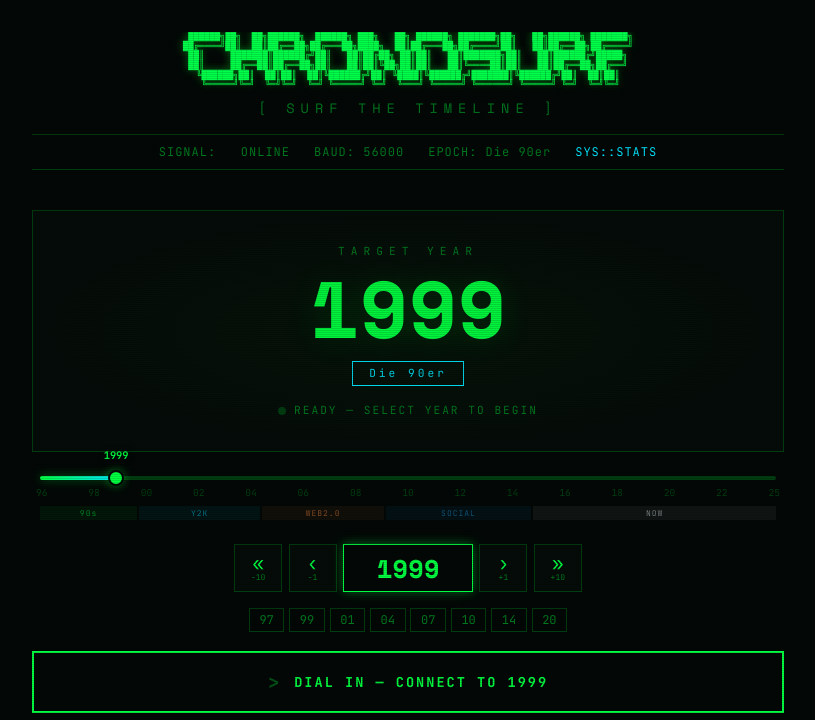
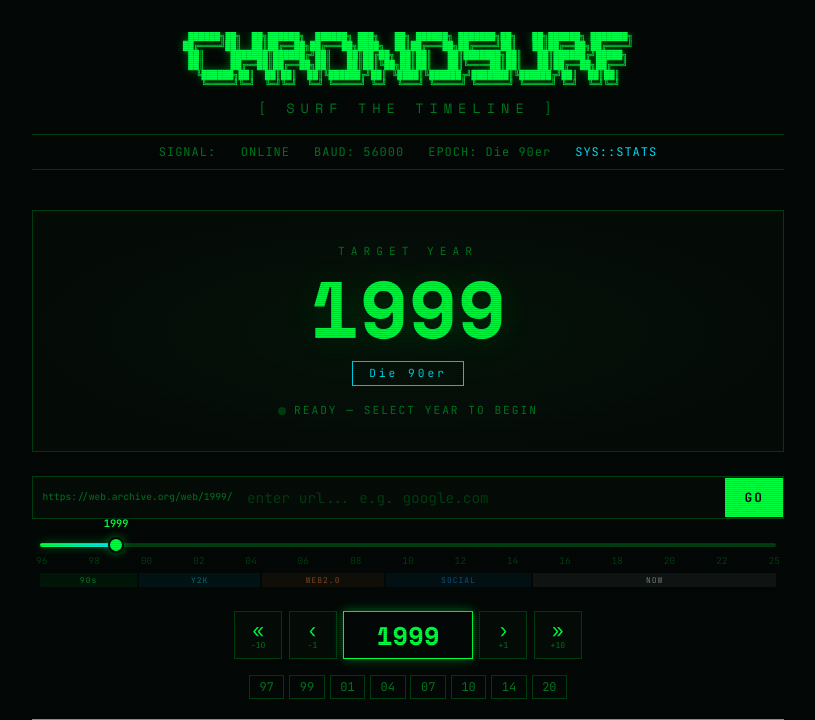
Before and after one commit to tobeehh/56kwifi, a Flask app: page / in a window 1280 px wide. Shown: the top 720 px of the page, without its empty margins (232-1047 px from the left). Run offline with Flask 3, Linux system fonts and the light colour scheme; parts of the project's set-up code (start-up, migrations or seed data) failed here and were passed over.

Commit message:
feat: URL search bar for direct Wayback Machine access
Added a search bar between time display and timeline that lets users
type any URL and open it directly via the Wayback Machine:

  https://web.archive.org/web/{year}/http://{user-input}

- Shows the Wayback URL prefix with current year (updates live)
- Strips http:// or https:// if user includes it
- Enter key or GO button opens in new tab
- Styled inline with the retro terminal theme
- Placeholder: "enter url... e.g. google.com"

This bypasses the HTTP proxy entirely and works reliably for any
site since it goes directly to web.archive.org via HTTPS.

https://claude.ai/code/session_01WCLzJmdB4ZKcrvSBURMppV

```diff
--- a/portal/static/style.css
+++ b/portal/static/style.css
@@ -396,6 +396,65 @@ a:hover { text-decoration: underline; }
 .timeline-range::-moz-range-thumb {
     width: 24px; height: 24px;
     background: transparent; border: none;
+}
+
+/* =============================================
+   Search Bar
+   ============================================= */
+
+.search-section {
+    margin: 1.5rem 0;
+}
+
+.search-bar {
+    display: flex;
+    align-items: center;
+    background: var(--bg2);
+    border: 1px solid var(--border-dim);
+    border-radius: var(--radius);
+    overflow: hidden;
+}
+
+.search-prefix {
+    padding: 0 0.6rem;
+    font-size: 0.6rem;
+    color: var(--fg-dim);
+    white-space: nowrap;
+    flex-shrink: 0;
+}
+
+.search-input {
+    flex: 1;
+    background: transparent;
+    border: none;
+    color: var(--fg);
+    font-family: var(--font);
+    font-size: 0.9rem;
+    padding: 0.7rem 0.3rem;
+    outline: none;
+    min-width: 0;
+}
+
+.search-input::placeholder {
+    color: var(--fg-muted);
+}
+
+.search-btn {
+    background: var(--fg);
+    color: var(--bg);
+    border: none;
+    font-family: var(--font);
+    font-size: 0.8rem;
+    font-weight: 700;
+    padding: 0.7rem 1.2rem;
+    cursor: pointer;
+    letter-spacing: 2px;
+    transition: all 0.15s;
+    flex-shrink: 0;
+}
+
+.search-btn:hover {
+    background: var(--accent);
 }
 
 .timeline-ticks {
--- a/portal/templates/index.html
+++ b/portal/templates/index.html
@@ -53,6 +53,17 @@
                         <span class="status-label">READY &mdash; SELECT YEAR TO BEGIN</span>
                         {% endif %}
                     </div>
+                </div>
+            </section>
+
+            <!-- URL Search Bar -->
+            <section class="search-section">
+                <div class="search-bar">
+                    <span class="search-prefix">https://web.archive.org/web/<span id="search-year">{{ year }}</span>/</span>
+                    <input type="text" id="search-input" class="search-input"
+                           placeholder="enter url... e.g. google.com"
+                           autocapitalize="none" autocorrect="off" spellcheck="false">
+                    <button type="button" class="search-btn" onclick="goToUrl()">GO</button>
                 </div>
             </section>
 
@@ -260,6 +271,20 @@
             `).join('');
         }
 
+        function goToUrl() {
+            let url = $('search-input').value.trim();
+            if (!url) return;
+            // Protokoll entfernen falls eingegeben
+            url = url.replace(/^https?:\/\//, '');
+            const year = yearInput.value;
+            window.open('https://web.archive.org/web/' + year + '/http://' + url, '_blank');
+        }
+
+        // Enter-Taste in der Suchleiste
+        $('search-input')?.addEventListener('keydown', function(e) {
+            if (e.key === 'Enter') goToUrl();
+        });
+
         function updateAll(year) {
             yearInput.value = year;
             yearValue.textContent = year;
@@ -268,6 +293,8 @@
             updateTimeline(year);
             updateTheme(year);
             updateSites(year);
+            const sy = $('search-year');
+            if (sy) sy.textContent = year;
         }
 
         function changeYear(d) {
```
